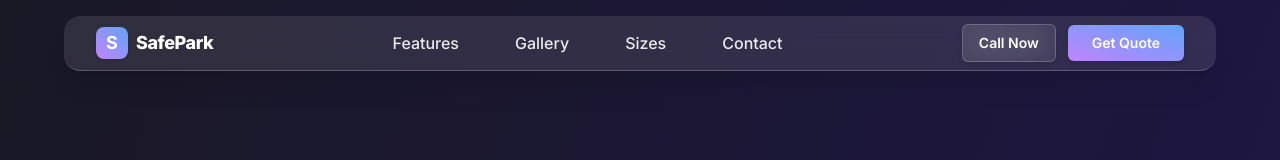
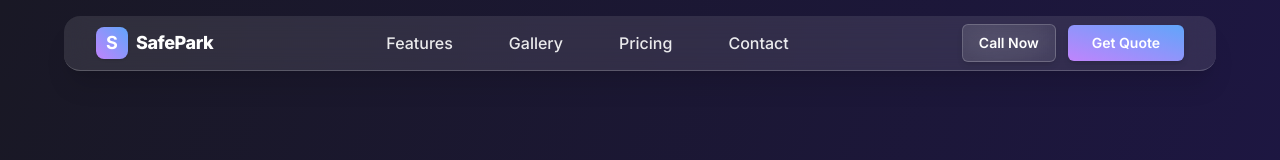
Before and after one commit to skillmates07-stack/safepark-website, a Next.js app: page / in a window 1280 px wide. Shown: the top 160 px of the page. Built offline with nearby package versions, Linux system fonts and the light colour scheme.

Commit message:
Update layout.tsx

```diff
--- a/src/app/layout.tsx
+++ b/src/app/layout.tsx
@@ -32,7 +32,7 @@ export default function RootLayout({ children }: { children: React.ReactNode })
               {[
                 { name: "Features", href: "/#features" },
                 { name: "Gallery", href: "/#gallery" },
-                { name: "Sizes", href: "/sizes" },
+                { name: "Pricing", href: "/Pricing" },
                 { name: "Contact", href: "/#contact" }
               ].map((link) => (
                 <a
```
